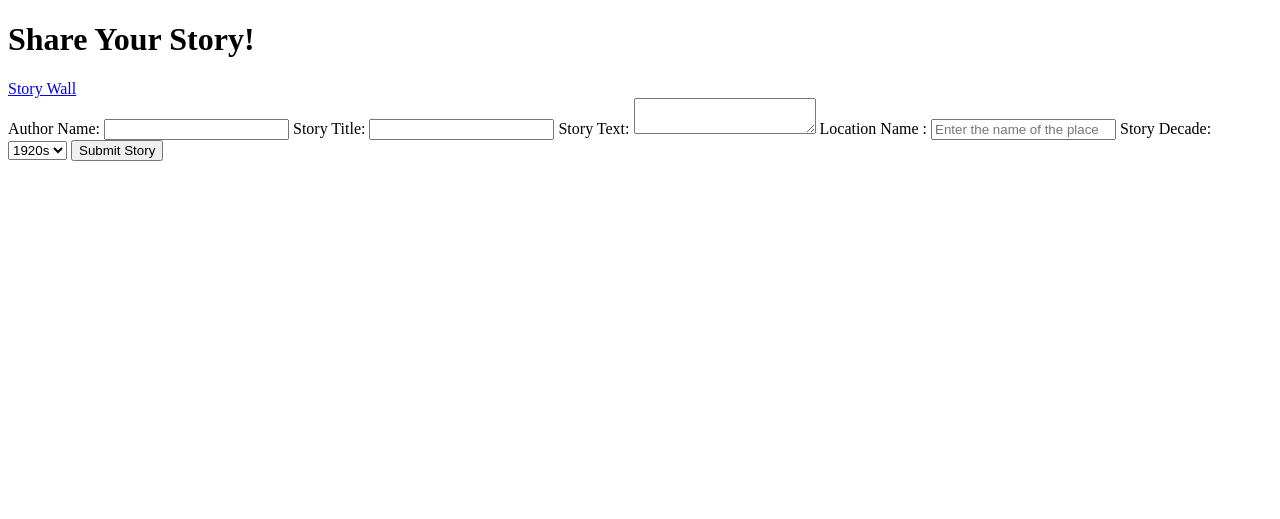
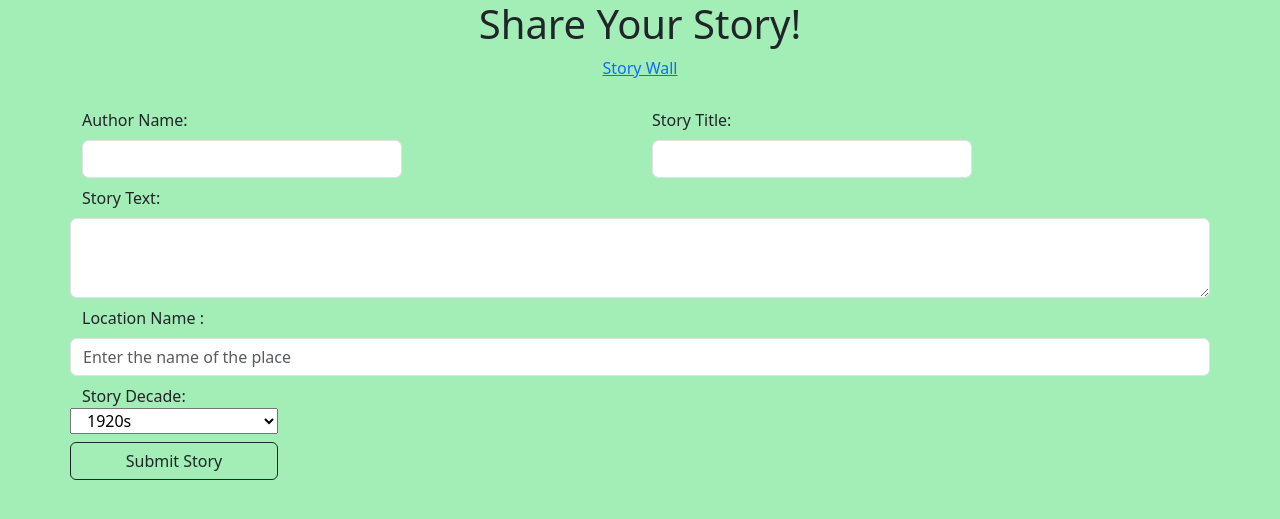
Before and after one commit to NafeesA35/HacktivismII, a Flask app: template ProgramDirectory/templates/submit.html in a window 1280 px wide. Shown: the top 519 px of the page. Run offline with Flask 3, Linux system fonts and the light colour scheme; the template is opened without the code that fills it, so the values that code supplies are empty.

Commit message:
added bootstrap adjustments and small css

```diff
--- a/ProgramDirectory/static/css/index_submit.css
+++ b/ProgramDirectory/static/css/index_submit.css
@@ -0,0 +1,22 @@
+body {
+    background-color: #a3edb6;
+}
+
+.custom-label{
+    min-width: 13rem;
+    max-width: 20rem;
+}
+
+.dropdown{
+    min-width: 10rem;
+    max-width: 13rem;
+}
+
+.sub_button{
+    min-width: 10rem;
+    max-width: 13rem;
+}
+
+textarea.form-control {
+    min-height: 5rem; /* adjust as needed */
+}
--- a/ProgramDirectory/templates/submit.html
+++ b/ProgramDirectory/templates/submit.html
@@ -5,9 +5,13 @@
     <meta name="viewport" content="width=device-width, initial-scale=1.0">
     <title>Submit a Story - B&D StoryBank</title>
     <script defer src="{{ url_for('static', filename='main.js') }}"></script>
+    <link href="https://cdn.jsdelivr.net/npm/bootstrap@5.3.8/dist/css/bootstrap.min.css" rel="stylesheet" integrity="sha384-sRIl4kxILFvY47J16cr9ZwB07vP4J8+LH7qKQnuqkuIAvNWLzeN8tE5YBujZqJLB" crossorigin="anonymous">
+    <script defer src="https://cdn.jsdelivr.net/npm/bootstrap@5.3.8/dist/js/bootstrap.bundle.min.js" integrity="sha384-FKyoEForCGlyvwx9Hj09JcYn3nv7wiPVlz7YYwJrWVcXK/BmnVDxM+D2scQbITxI" crossorigin="anonymous"></script>
+    <link rel="stylesheet" href="../static/css/index_submit.css">
 </head>
 <body>
-    <header>
+    <div class="container-sm"></div>
+        <header class="row text-center">
             <h1>Share Your Story!</h1>
             <nav>
                 <a href="/">Story Wall</a>
@@ -15,21 +19,31 @@
         </header>
 
         <main>
-        <form id="storyForm">
-            <label for="authorName">Author Name: </label>
-            <input type="text" id="authorName" name="authorName" >
+            <form id="storyForm" class="container-sm py-4">
+                <div class="row py-1">
+                    <div class="col">
+                        <label for="authorName" class="form-label" >Author Name: </label>
+                        <input type="text" id="authorName" name="authorName" class="form-control custom-label" >
+                    </div>
+                    <div class="col">
+                        <label for="storyTitle" class="form-label" >Story Title: </label>
+                        <input type="text" id="storyTitle" name="storyTitle" class="form-control custom-label" >
+                    </div>
+                </div>
 
-            <label for="storyTitle">Story Title: </label>
-            <input type="text" id="storyTitle" name="storyTitle" >
+                <div class="row py-1">
+                    <label for="storyContent" class="form-label" >Story Text: </label>
+                    <textarea id="storyContent" name="storyContent" class="form-control" ></textarea>
+                </div>
 
-            <label for="storyContent">Story Text: </label>
-            <textarea id="storyContent" name="storyContent" ></textarea>
+                <div class="row py-1">
+                    <label for="locationTag" class="form-label" >Location Name : </label>
+                    <input type="text" id="locationTag" name="locationTag"  placeholder="Enter the name of the place" class="form-control" >
+                </div>
 
-            <label for="locationTag">Location Name : </label>
-            <input type="text" id="locationTag" name="locationTag"  placeholder="Enter the name of the place">
-
+                <div class="row py-1">
                     <label for="decadeNum">Story Decade: </label>
-            <select id="decadeNum" name="decadeNum">
+                    <select id="decadeNum" name="decadeNum" class=" dropdown">
                         <option value="1920s">1920s</option>
                         <option value="1930s">1930s</option>
                         <option value="1940s">1940s</option>
@@ -42,9 +56,13 @@
                         <option value="2010s">2010s</option>
                         <option value="2020s">2020s</option>
                     </select>
+                </div>
 
-            <button type="submit" id="submitButton" name="submitButton">Submit Story</button>
+                <div class="row py-1">
+                    <button class="btn btn-outline-dark sub_button" type="submit" id="submitButton" name="submitButton">Submit Story</button>
+                </div>
             </form>
         </main>
+    </div>
 </body>
 </html>
```
Also changed, not shown: ProgramDirectory/templates/index.html (+14 -6 lines). Lines whose indentation alone changed are shown as unchanged.
